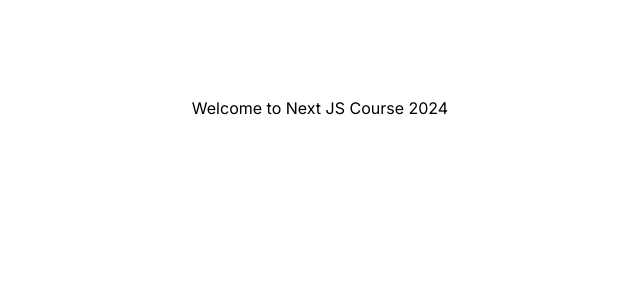
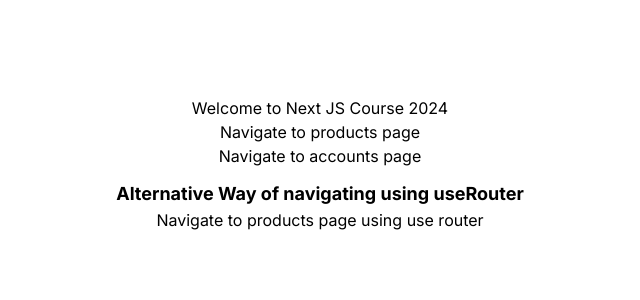
Before and after one commit to nguyentuanhung123/next-js-course-2024-of-sangam-mukherjee, a Next.js app: page / in a window 1280 px wide. Shown: the top 300 px of the page, without its empty margins (320-960 px from the left). Built offline with nearby package versions, Linux system fonts and the light colour scheme.

Commit message:
navigate using next/link and useRouter Hook

```diff
--- a/src/app/page.js
+++ b/src/app/page.js
@@ -1,7 +1,29 @@
+'use client'
+
+import Link from "next/link";
+import { useRouter } from "next/navigation";
+
+// useRouter - next/navigation
+
+// index route
 export default function Home() {
+
+  const router = useRouter();
+
+  console.log("Router: ", router);
+
+  function navigateToProducts() {
+    router.push('products');
+  }
+
   return (
-    <main className="flex min-h-screen flex-col items-center justify-between p-24">
+    <main className="flex min-h-screen flex-col items-center p-24">
       <h1>Welcome to Next JS Course 2024</h1>
+      <Link href={'products'}>Navigate to products page</Link>
+      <Link href={'/accounts'}>Navigate to accounts page</Link>
+
+      <h2 className="font-bold mt-3 text-lg">Alternative Way of navigating using useRouter</h2>
+      <button onClick={navigateToProducts}>Navigate to products page using use router</button>
     </main>
   );
 }
```
Also changed, not shown: 1 other file (tests, documents, lock files or other folders).
